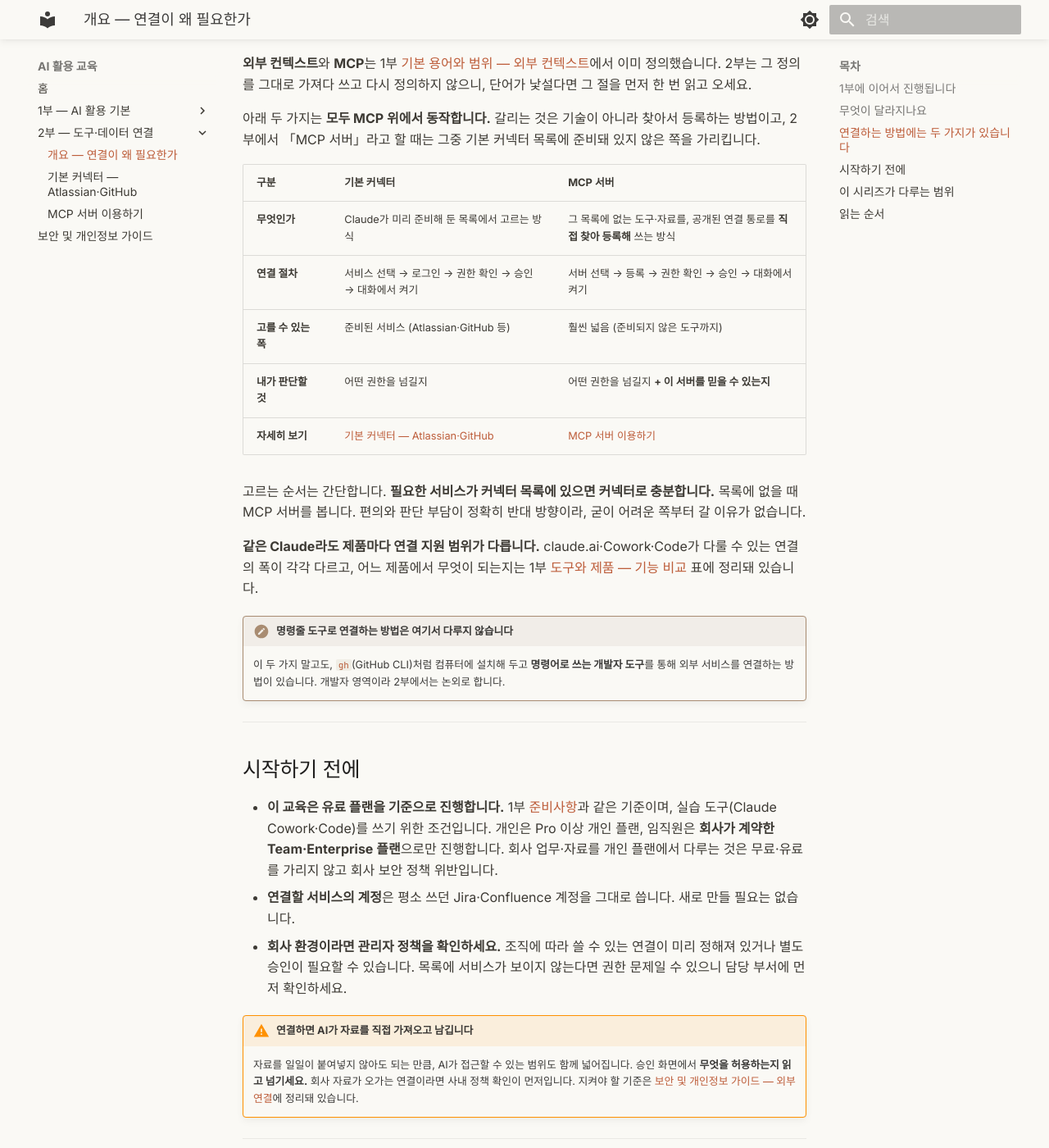
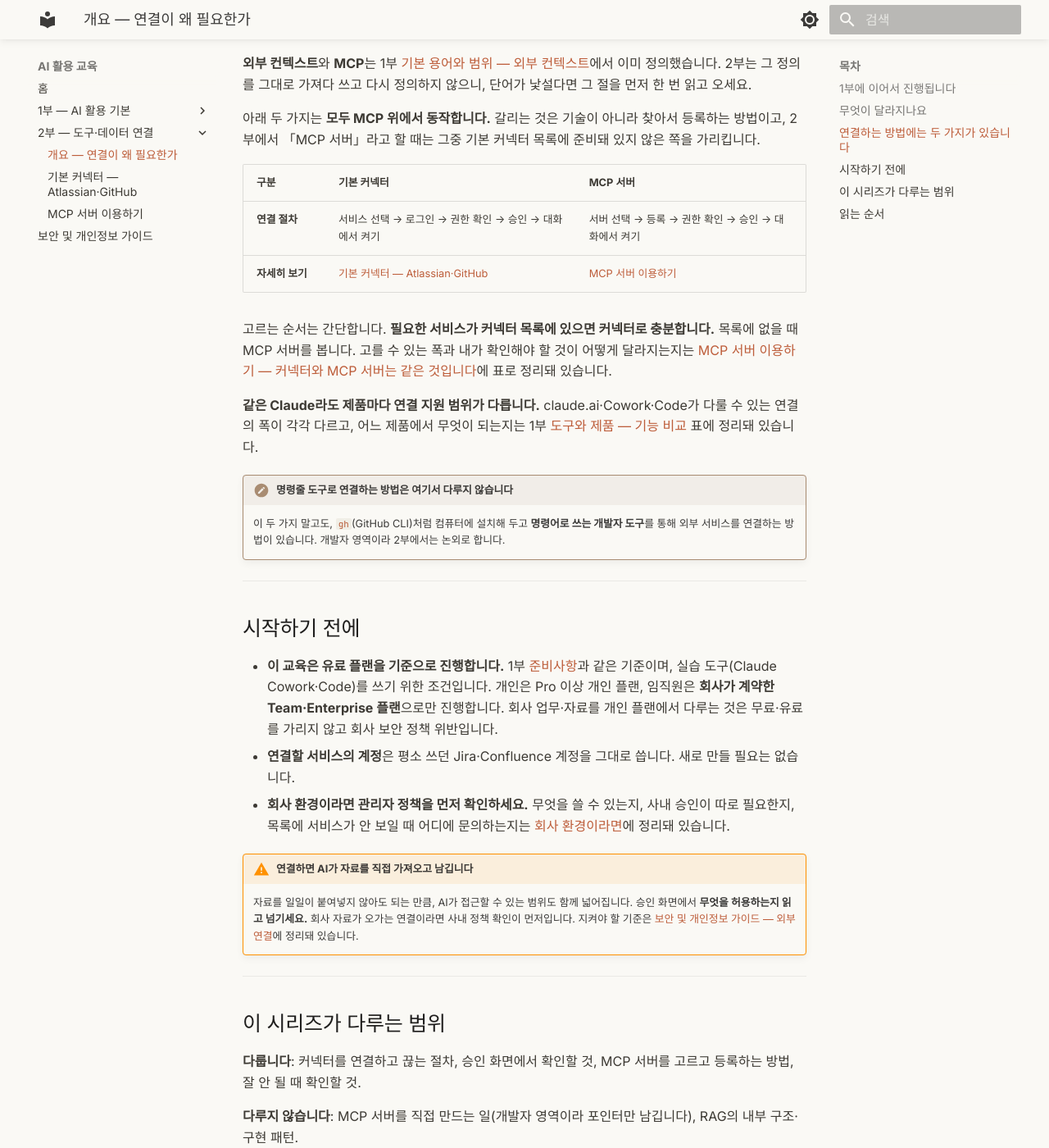
Before and after one commit to scroogy-dev/ai-onboarding, an MkDocs documentation site: the page built from docs/connect/index.md, in a window 1280 px wide and 1400 px high, scrolled down 1366 px. Shown: the whole window at 82% size. Built offline with MkDocs 1.6.1 and Material for MkDocs 9.7.7, drawn with Linux system fonts in a browser that asks for light colours.

Commit message:
docs: 감사 보정으로 홈 중복·제품 표기·죽은 링크 정리 (#55)
홈 배정표의 네 주제가 홈 밖에 본문으로 남아 있어 링크로 바꾼다
(F-2). D3은 `mcp-servers.md` 토큰 절의 「범위」·「권한」을 지우고
열쇠 값에만 있는 「기간」만 남겼고, D4는 `connect/index.md` 비교표를
5행에서 이 페이지 고유 2행으로 줄여 상세 비교를 `#vs-connector`
한 곳으로 모았다. D7은 `intro.md`의 설정 위치 불릿 2개를, D10은
관리자 정책 3문장을 각각 홈 링크로 바꿨다.

D4에서 걷어낸 3행은 홈 표와 겹칠 뿐 아니라 머리글이 「기본 커넥터 /
MCP 서버」 종류 대비여서, 홈을 「목록에서 고르기 / 직접 찾아
등록하기」 경로 대비로 바꾼 결정과도 어긋나 있었다.

D1(`connect/index.md` 준비물)과 `connectors.md`의 「내 권한 그대로」
warning은 사용자 판정으로 유지한다. 전자는 개인 플랜 금지가 DoD의
보존 대상이고, 후자는 경고 박스다.

로컬 MCP 해설의 「Claude Desktop 앱에서만 동작」은 같은 페이지 기능
비교표의 Code 열 `✓ 전체`와 충돌해 제품별로 가른다. Claude Code는
CLI가 로컬 서버를 직접 실행하므로 Desktop 전용이 아니다 (F-3).

Projects 본문을 지운 뒤 남아 있던 `connectors.md`의 「프로젝트」
링크는 설명이 없는 절로 가므로, 링크를 빼고 문장 자체로 뜻이 통하게
한다 (F-4).

Claude-Session: https://claude.ai/code/session_01Poe9ZhqhtywN8FcMY1mack

```diff
--- a/docs/connect/index.md
+++ b/docs/connect/index.md
@@ -50,13 +50,10 @@
 
 | 구분 | 기본 커넥터 | MCP 서버 |
 |---|---|---|
-| **무엇인가** | Claude가 미리 준비해 둔 목록에서 고르는 방식 | 그 목록에 없는 도구·자료를, 공개된 연결 통로를 **직접 찾아 등록해** 쓰는 방식 |
 | **연결 절차** | 서비스 선택 → 로그인 → 권한 확인 → 승인 → 대화에서 켜기 | 서버 선택 → 등록 → 권한 확인 → 승인 → 대화에서 켜기 |
-| **고를 수 있는 폭** | 준비된 서비스 (Atlassian·GitHub 등) | 훨씬 넓음 (준비되지 않은 도구까지) |
-| **내가 판단할 것** | 어떤 권한을 넘길지 | 어떤 권한을 넘길지 **+ 이 서버를 믿을 수 있는지** |
 | **자세히 보기** | [기본 커넥터 ― Atlassian·GitHub](connectors.md) | [MCP 서버 이용하기](mcp-servers.md) |
 
-고르는 순서는 간단합니다. **필요한 서비스가 커넥터 목록에 있으면 커넥터로 충분합니다.** 목록에 없을 때 MCP 서버를 봅니다. 편의와 판단 부담이 정확히 반대 방향이라, 굳이 어려운 쪽부터 갈 이유가 없습니다.
+고르는 순서는 간단합니다. **필요한 서비스가 커넥터 목록에 있으면 커넥터로 충분합니다.** 목록에 없을 때 MCP 서버를 봅니다. 고를 수 있는 폭과 내가 확인해야 할 것이 어떻게 달라지는지는 [MCP 서버 이용하기 ― 커넥터와 MCP 서버는 같은 것입니다](mcp-servers.md#vs-connector)에 표로 정리돼 있습니다.
 
 **같은 Claude라도 제품마다 연결 지원 범위가 다릅니다.** claude.ai·Cowork·Code가 다룰 수 있는 연결의 폭이 각각 다르고, 어느 제품에서 무엇이 되는지는 1부 [도구와 제품 ― 기능 비교](../intro.md#claude-comparison) 표에 정리돼 있습니다.
 
@@ -69,7 +66,7 @@
 
 - **이 교육은 유료 플랜을 기준으로 진행합니다.** 1부 [준비사항](../index.md#preparation)과 같은 기준이며, 실습 도구(Claude Cowork·Code)를 쓰기 위한 조건입니다. 개인은 Pro 이상 개인 플랜, 임직원은 **회사가 계약한 Team·Enterprise 플랜**으로만 진행합니다. 회사 업무·자료를 개인 플랜에서 다루는 것은 무료·유료를 가리지 않고 회사 보안 정책 위반입니다.
 - **연결할 서비스의 계정**은 평소 쓰던 Jira·Confluence 계정을 그대로 씁니다. 새로 만들 필요는 없습니다.
-- **회사 환경이라면 관리자 정책을 확인하세요.** 조직에 따라 쓸 수 있는 연결이 미리 정해져 있거나 별도 승인이 필요할 수 있습니다. 목록에 서비스가 보이지 않는다면 권한 문제일 수 있으니 담당 부서에 먼저 확인하세요.
+- **회사 환경이라면 관리자 정책을 먼저 확인하세요.** 무엇을 쓸 수 있는지, 사내 승인이 따로 필요한지, 목록에 서비스가 안 보일 때 어디에 문의하는지는 [회사 환경이라면](connectors.md#enterprise)에 정리돼 있습니다.
 
 !!! warning "연결하면 AI가 자료를 직접 가져오고 남깁니다"
     자료를 일일이 붙여넣지 않아도 되는 만큼, AI가 접근할 수 있는 범위도 함께 넓어집니다. 승인 화면에서 **무엇을 허용하는지 읽고 넘기세요.** 회사 자료가 오가는 연결이라면 사내 정책 확인이 먼저입니다. 지켜야 할 기준은 [보안 및 개인정보 가이드 ― 외부 연결](../security-guide.md#external-connection)에 정리돼 있습니다.
```
Also changed, not shown: docs/connect/connectors.md (+1 -1 lines), docs/connect/mcp-servers.md (+2 -4 lines), docs/intro.md (+2 -7 lines).
